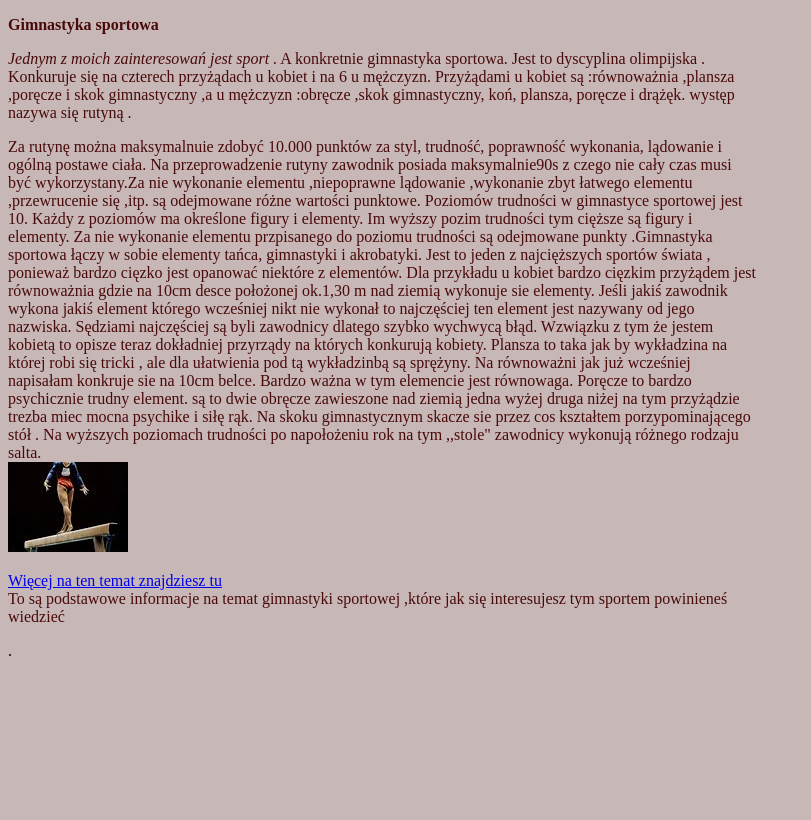
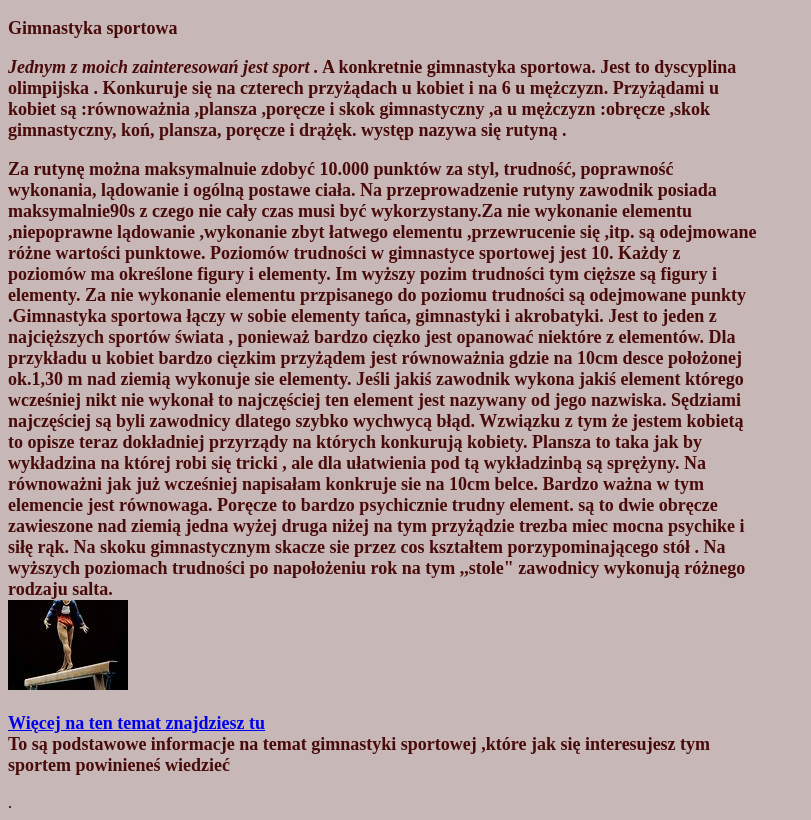
Before and after one commit to njabbyfdbfv/njabbyfdbfv.github.io, a plain HTML site: page index.html in a window 1280 px wide. Shown: the whole page, without its empty margins (0-811 px from the left). Drawn offline with Linux system fonts and the light colour scheme.

Commit message:
Add files via upload

```diff
--- a/style.css
+++ b/style.css
@@ -1,7 +1,7 @@
 p{
     color:rgb(73, 10, 10);
-    font-size;very large,
-    font-weight;bold,
+    font-size:large;
+    font-weight:bold;
 }
 body{
 background-color:rgb(199, 183, 183);
```
